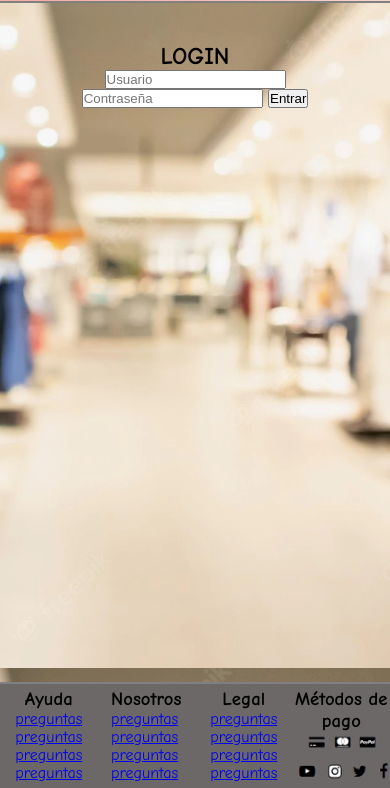
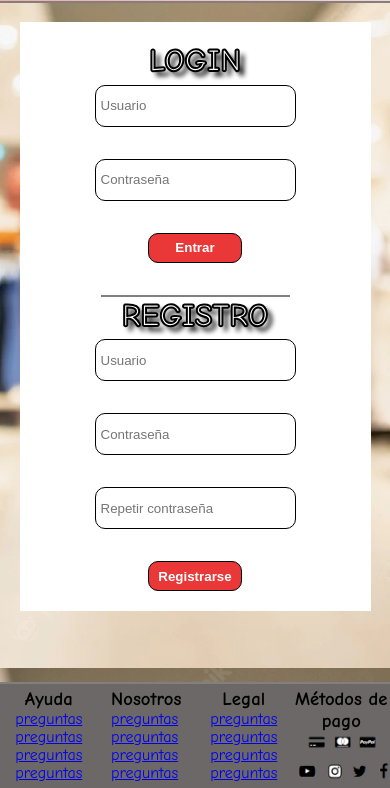
Before and after one commit to ByMarqueZz/tienda-online, a plain HTML site: page index.html in a window 390 px wide. Both pictures are taken after a click on the link "Login". Shown: the part 176-964 px from the top of the page. Drawn offline with Linux system fonts and the light colour scheme.

Commit message:
media querys2

```diff
--- a/css/style.css
+++ b/css/style.css
@@ -102,9 +102,7 @@ header {
     text-align: center;
     padding: 1%;
 }
-#displayCart div:nth-of-type(1) {
-    margin-top: 50%;
-}
+
 .imgInCart {
     width: 20%;
     height: 20%;
@@ -328,8 +326,81 @@ button {
 /* VISTA LOGIN */
 #loginDiv {
     text-align: center;
-    margin: 10%;
+    margin: 5%;
+    padding: 5%;
+    background-color: white;
 }
+
+#mainLogin {
+    display: flex;
+    justify-content: space-around;
+    align-items: center;
+}
+
+#formLogin {
+    display: flex;
+    flex-direction: column;
+    align-items: center;
+    gap: 2rem;
+    margin-top: 3%;
+}
+
+#formRegistrer {
+    display: flex;
+    flex-direction: column;
+    align-items: center;
+    gap: 2rem;
+    margin-top: 3%;
+}
+
+#h2Login {
+    color: white;
+    text-shadow: 5px 5px 5px black;
+    text-decoration: none;
+    -webkit-text-stroke: 2px black;
+    font-size: 2rem;
+}
+
+.inputFormLogin {
+    width: 100%;
+    height: 30px;
+    border-radius: 10px;
+    border: 1px solid black;
+    padding: 5px;
+}
+
+#loginForm {
+    width: 50%;
+    height: 30px;
+    border-radius: 10px;
+    border: 1px solid black;
+    padding: 5px;
+    background-color: rgb(234, 56, 56);
+    color: white;
+    font-weight: bold;
+}
+
+#loginForm:hover {
+    background-color: rgb(225, 181, 181);
+    transition: 0.5s;
+}
+
+#registroForm {
+    width: 50%;
+    height: 30px;
+    border-radius: 10px;
+    border: 1px solid black;
+    padding: 5px;
+    background-color: rgb(234, 56, 56);
+    color: white;
+    font-weight: bold;
+}
+
+#registroForm:hover {
+    background-color: rgb(225, 181, 181);
+    transition: 0.5s;
+}
+
 /* VISTA CART */
 .cartImg {
     width: 100px;
@@ -371,11 +442,14 @@ footer div ul {
 }
 
 /* MEDIA QUERIES */
+/* tablet */
 @media screen and (max-width: 1024px) {
     .products {
         grid-template-columns: repeat(3, 1fr);
     }
 }
+
+/* móvil */
 @media screen and (max-width: 768px) {
     .products {
         grid-template-columns: repeat(2, 1fr);
@@ -402,4 +476,14 @@ footer div ul {
     .productDetails {
         align-items: center;
     }
+    #displayCart div:nth-of-type(1) {
+        margin-top: 50%;
+    }
+    #mainLogin {
+        flex-direction: column;
+        gap: 2rem;
+    }
+    #LoginRight {
+        border-top: 2px solid gray;
+    }
 }
--- a/js/index.js
+++ b/js/index.js
@@ -232,12 +232,25 @@ function viewLogin(store) {
     let divLogin = document.createElement("div");
     divLogin.id = "loginDiv";
     divLogin.innerHTML = `
-        <h2>LOGIN</h2>
-        <form action="">
-            <input type="text" placeholder="Usuario" id="usuarioForm">
-            <input type="password" placeholder="Contraseña" id="contrasenaForm">
-            <button id="loginForm">Entrar</button>
-        </form>
+        <div id="mainLogin">
+            <div id="LoginLeft">
+                <h2 id="h2Login">LOGIN</h2>
+                <form action="" id="formLogin">
+                    <input type="text" placeholder="Usuario" id="usuarioForm" class="inputFormLogin">
+                    <input type="password" placeholder="Contraseña" id="contrasenaForm" class="inputFormLogin">
+                    <button id="loginForm">Entrar</button>
+                </form>
+            </div>
+            <div id="LoginRight">
+                <h2 id="h2Login">REGISTRO</h2>
+                <form action="" id="formRegistrer">
+                    <input type="text" placeholder="Usuario" id="usuarioFormRegistro" class="inputFormLogin">
+                    <input type="password" placeholder="Contraseña" id="contrasenaFormRegistro" class="inputFormLogin">
+                    <input type="password" placeholder="Repetir contraseña" id="contrasenaFormRegistro2" class="inputFormLogin">
+                    <button id="registroForm">Registrarse</button>
+                </form>
+            </div>
+        </div>
     `;
     divPrincipal.appendChild(divLogin);
     let loginForm = document.getElementById("loginForm");
```
